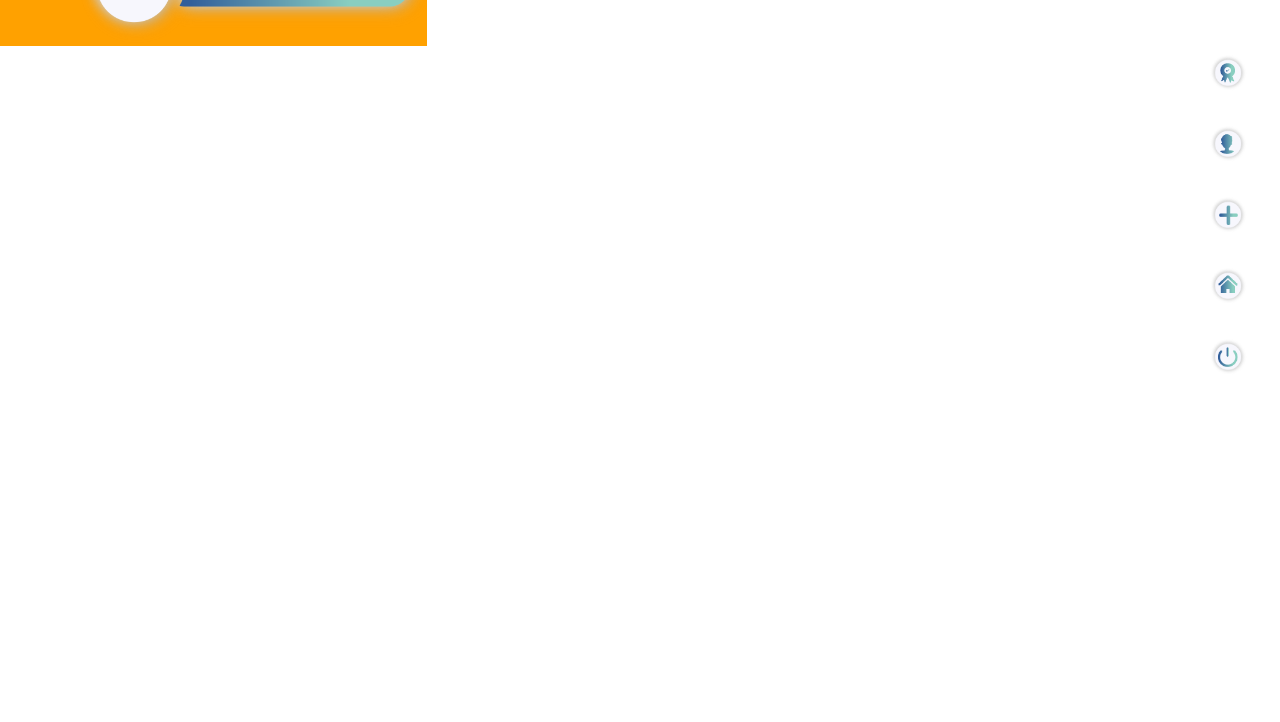
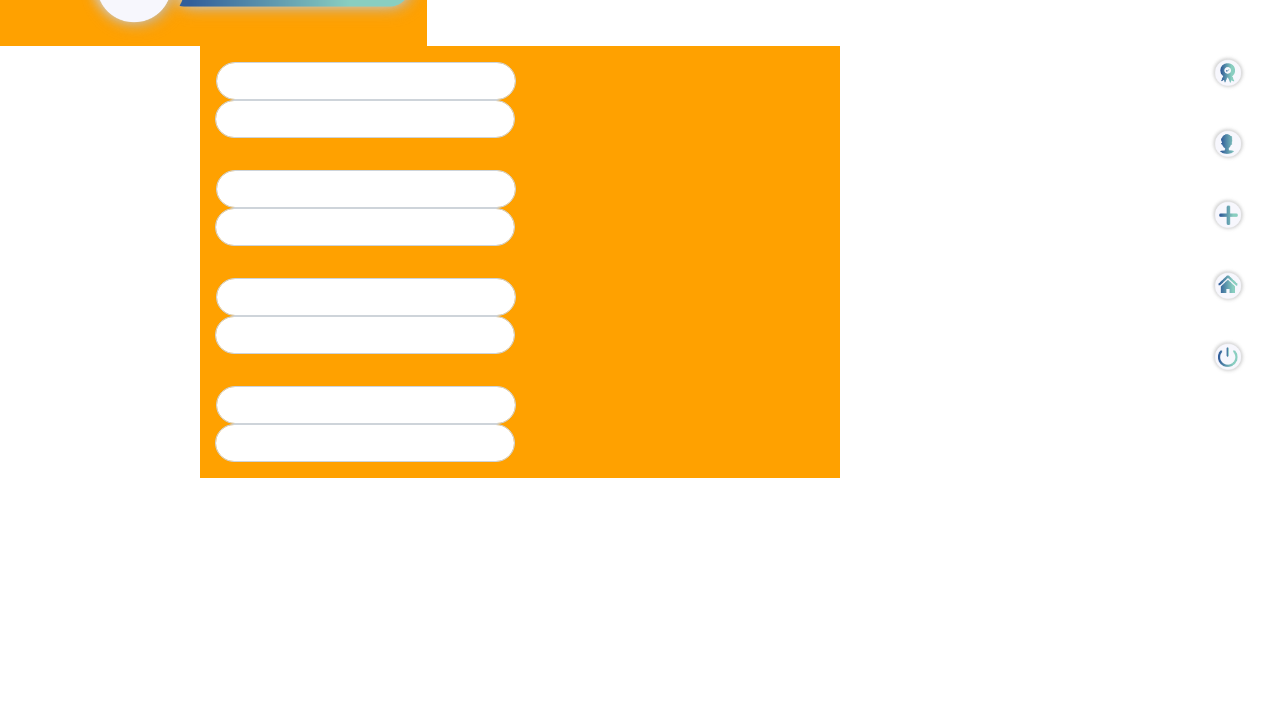
Before and after one commit to gieribac/proyecto_vtek, a plain HTML site: page public/crear_usuario.html in a window 1280 px wide. Shown: the part 78-800 px from the top of the page. Drawn offline with nearby package versions, Linux system fonts and the light colour scheme.

Commit message:
06/07/2022

```diff
--- a/public/assets/css/estilos.css
+++ b/public/assets/css/estilos.css
@@ -134,6 +134,17 @@ height: 40px;
 
     background-color: #ffa100;
 }
+.inputsdivi{
+    width: 300px;
+    margin-right: 10px;
+
+
+
+}
+.margenusu{
+    margin-left: 200px;
+
+}
 
 
 
--- a/public/crear_usuario.html
+++ b/public/crear_usuario.html
@@ -54,8 +54,34 @@
     <div class="row-cols-lg-4 col-md-4 col-sm-6 col-xs-12 prueba">
 
         <div class="infopagina">
-            <h1>probando</h1>
+
         </div>
+    </div>
+    <div class="cols-lg-4  col-sm-6 col-xs-12  prueba margenusu">
+
+
+            <div class="input-group p-3">
+                <div class="inputsdivi">
+                <input type="text" class="form-control inputsr"></div>
+                <div class="inputsdivi"> <input type="text" class="form-control inputsr"></div>
+            </div>
+            <div class="input-group p-3">
+                <div class="inputsdivi">
+                    <input type="text" class="form-control inputsr"></div>
+                    <div class="inputsdivi"> <input type="text" class="form-control inputsr"></div>
+            </div>
+            <div class="input-group p-3">
+                <div class="inputsdivi">
+                    <input type="text" class="form-control inputsr"></div>
+                    <div class="inputsdivi"> <input type="text" class="form-control inputsr"></div>
+            </div>
+            <div class="input-group p-3">
+                <div class="inputsdivi">
+                    <input type="text" class="form-control inputsr"></div>
+                    <div class="inputsdivi"> <input type="text" class="form-control inputsr"></div>
+            </div>
+
+
     </div>
 
 
```
